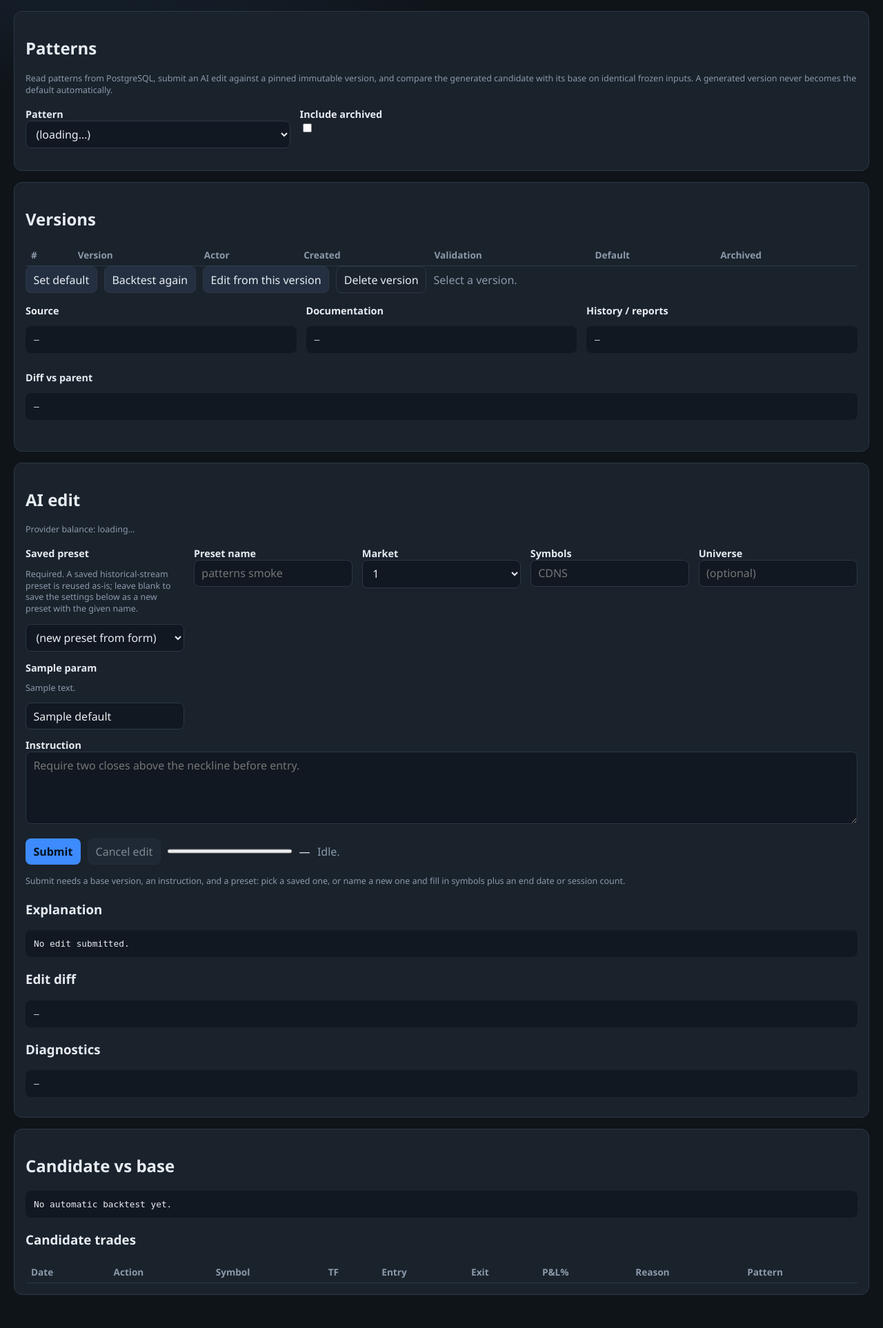
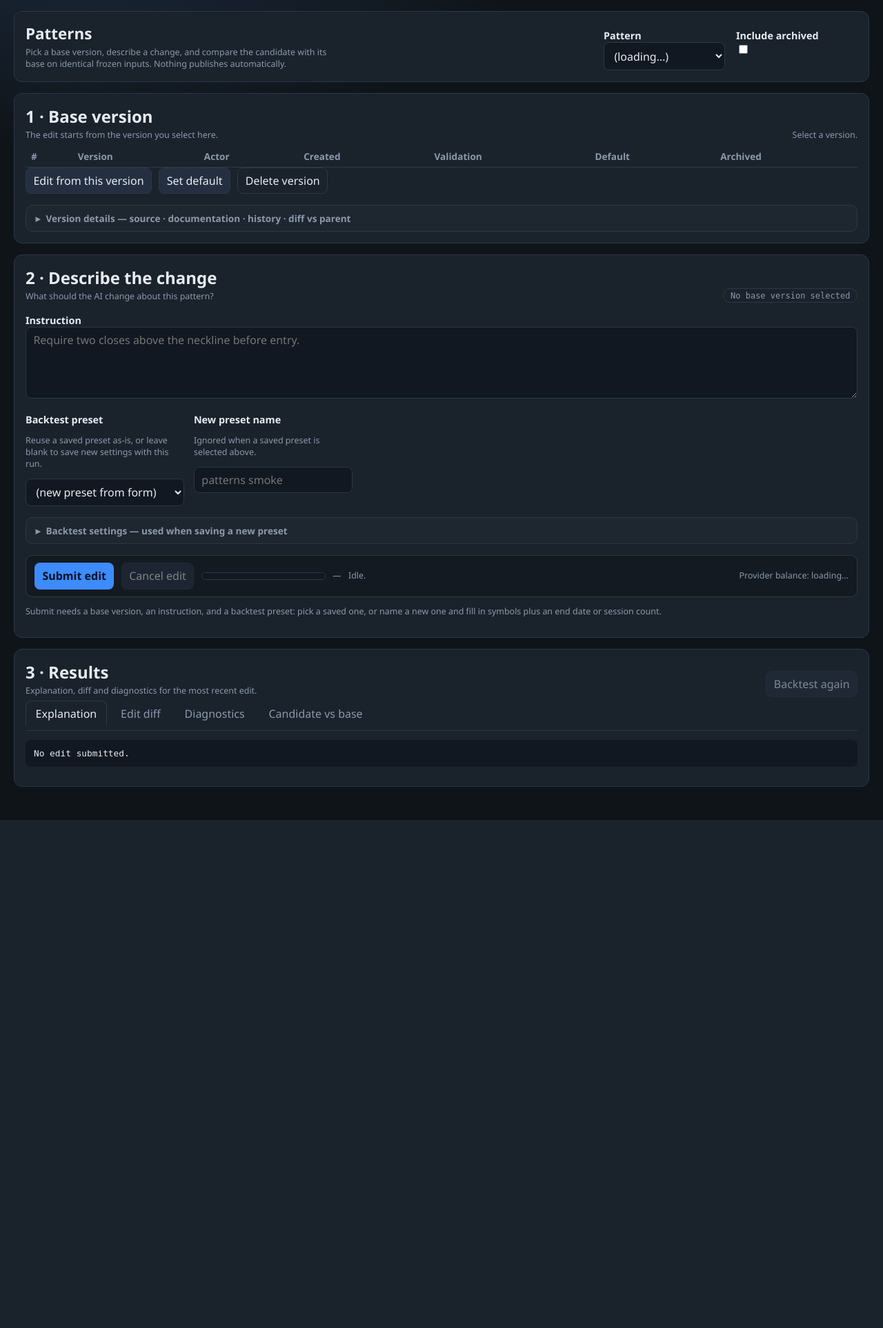
Before and after one commit to edos4/trading, a Python web app: template web/templates/patterns.html in a window 1280 px wide. Shown: the whole page at 69% size. After the commit the page ends 1189 px from the top, so only its background shows below. Run offline with Jinja, Linux system fonts and the light colour scheme; the template is opened without the code that fills it: most values are stand-ins (such as "Sample title", 1, 10 or a date in 2020); lists and menus that the app fills with data are empty.

Commit message:
Simplify patterns page

```diff
--- a/web/static/app.css
+++ b/web/static/app.css
@@ -226,12 +226,44 @@ th { color: var(--muted); font-weight: 600; position: sticky; top: 0; background
 .param input:not([type="checkbox"]):not([type="radio"]),
 .param select, .param textarea { width: 100%; min-width: 0; }
 .param input[type="checkbox"], .param input[type="radio"] { width: auto; }
+/* Version detail collapse: the raw source, documentation, history and diff are
+ * long and rarely needed, so they stay folded away until the row is expanded.
+ * Native <details> gives the toggle, keyboard support and find-in-page for free. */
+.details-collapse {
+  margin: 1rem 0 0;
+  border: 1px solid var(--border);
+  border-radius: 10px;
+  background: rgba(255, 255, 255, 0.02);
+}
+.details-collapse > summary {
+  display: flex;
+  align-items: center;
+  gap: 0.5rem;
+  padding: 0.55rem 0.85rem;
+  color: var(--muted);
+  font-size: 0.85rem;
+  font-weight: 600;
+  cursor: pointer;
+  user-select: none;
+  list-style: none;
+}
+.details-collapse > summary::-webkit-details-marker { display: none; }
+.details-collapse > summary::before {
+  content: "▸";
+  transition: transform 0.15s ease;
+}
+.details-collapse[open] > summary::before { transform: rotate(90deg); }
+.details-collapse > summary:hover { color: var(--text); }
+.details-collapse > summary:focus-visible { outline: 2px solid var(--accent); outline-offset: -2px; }
+/* A settings grid inside a disclosure gets the same inset as the detail grid. */
+.details-collapse > .param-grid { margin: 0; padding: 0.15rem 0.85rem 0.85rem; }
 /* Version detail: three readable panels, with the diff given the full width.
  * (auto-fill would leave the panels ~220px wide and the rest of the row empty.) */
 .detail-grid {
   display: grid;
   gap: 0.85rem;
-  margin: 1rem 0;
+  margin: 0;
+  padding: 0.15rem 0.85rem 0.85rem;
   grid-template-columns: repeat(3, minmax(0, 1fr));
 }
 .detail-grid .detail-diff { grid-column: 1 / -1; }
@@ -248,10 +280,50 @@ th { color: var(--muted); font-weight: 600; position: sticky; top: 0; background
   .detail-grid .detail-diff .summary { max-height: 320px; }
 }
 .param.dimmed { opacity: 0.45; }
-/* Patterns: the pattern/version picker is a short two-control row. */
-.param-grid.selector-grid { grid-template-columns: minmax(0, 24rem) minmax(0, 12rem); }
+/* ── Patterns page ─────────────────────────────────────────────────────
+ * A three-step flow (base version → change → results), so the operator never
+ * faces every control at once. */
+.page-head {
+  display: flex;
+  flex-wrap: wrap;
+  align-items: flex-end;
+  justify-content: space-between;
+  gap: 1rem;
+}
+.page-head h1 { margin: 0; font-size: 1.4rem; }
+.page-head-title { min-width: 0; }
+.page-head-title .muted { margin: 0.25rem 0 0; max-width: 62ch; }
+.page-head-controls { display: flex; flex-wrap: wrap; align-items: flex-start; gap: 1rem; }
+.page-head-controls .param { min-width: 11rem; }
+/* The version the edit starts from, carried next to the instruction. */
+.chip {
+  display: inline-flex;
+  align-items: center;
+  padding: 0.15rem 0.6rem;
+  border: 1px solid var(--border);
+  border-radius: 999px;
+  font-family: var(--mono);
+  font-size: 0.75rem;
+  color: var(--muted);
+  white-space: nowrap;
+}
+.chip.armed { color: var(--accent); border-color: #2d4d73; }
 /* Patterns: the instruction is the primary input, so give it a full row. */
 .param-grid .param-wide { grid-column: 1 / -1; }
+/* The commit row closes the change step. It stays in flow: a sticky bar
+ * overlays the settings grid it is meant to commit. */
+.commit-bar {
+  display: flex;
+  flex-wrap: wrap;
+  align-items: center;
+  gap: 0.65rem;
+  margin-top: 1rem;
+  padding: 0.65rem 0.75rem;
+  background: rgba(15, 20, 25, 0.55);
+  border: 1px solid var(--border);
+  border-radius: 10px;
+}
+.commit-bar .spacer { flex: 1; }
 .ab-box {
   margin: 0.75rem 0;
   padding: 0.75rem;
@@ -261,7 +333,19 @@ th { color: var(--muted); font-weight: 600; position: sticky; top: 0; background
   font-size: 0.8rem;
   white-space: pre-wrap;
 }
-progress { width: 180px; height: 0.7rem; }
+/* The UA track is near-white, which reads as a full bar on dark panels.
+ * `appearance: none` is required before the track/fill pseudos take hold. */
+progress {
+  width: 180px;
+  height: 0.7rem;
+  appearance: none;
+  -webkit-appearance: none;
+  border: none;
+  background: transparent;
+}
+progress::-webkit-progress-bar { background: #111821; border: 1px solid var(--border); border-radius: 999px; }
+progress::-webkit-progress-value { background: var(--accent); border-radius: 999px; }
+progress::-moz-progress-bar { background: var(--accent); border-radius: 999px; }
 .gain { color: var(--ok); }
 .loss { color: var(--danger); }
 
@@ -563,7 +647,6 @@ img, video, canvas, pre, table { max-width: 100%; }
   h2 { font-size: 1.1rem; }
   .panel { padding: 0.8rem; border-radius: 10px; }
   .param-grid { grid-template-columns: 1fr; gap: 0.7rem; margin: 0.75rem 0; }
-  .param-grid.selector-grid { grid-template-columns: 1fr; }
   .param input, .param select, .param textarea, textarea { width: 100%; min-width: 0; }
   .summary { max-height: 220px; font-size: 0.74rem; }
   .table-wrap { max-height: 60vh; }
--- a/web/static/patterns.js
+++ b/web/static/patterns.js
@@ -41,6 +41,54 @@
   }
 
   function setStatus(text) { $("pat-action-status").textContent = text; }
+
+  // The backtest settings only apply when saving a new preset, so they stay
+  // folded (and hidden) while a saved preset is selected.
+  function openSettings() {
+    const box = $("pat-settings");
+    if (box) box.open = true;
+  }
+
+  function syncPresetMode() {
+    const box = $("pat-settings");
+    const preset = $("pat-preset");
+    if (!box || !preset) return;
+    const usingSaved = !!preset.value;
+    box.hidden = usingSaved;
+    if (usingSaved) box.open = false;
+  }
+
+  function setBaseChip(isDefault) {
+    const chip = $("pat-base");
+    if (!chip) return;
+    if (state.versionId) {
+      chip.textContent = "Base " + state.versionId.slice(0, 8) + (isDefault ? " · default" : "");
+      chip.classList.add("armed");
+    } else {
+      chip.textContent = "No base version selected";
+      chip.classList.remove("armed");
+    }
+  }
+
+  function initResultsTabs() {
+    const root = $("pat-results");
+    if (!root) return;
+    root.querySelectorAll(".tab").forEach((btn) => {
+      btn.addEventListener("click", () => {
+        const name = btn.dataset.tab;
+        root.querySelectorAll(".tab").forEach((b) => {
+          const on = b === btn;
+          b.classList.toggle("active", on);
+          b.setAttribute("aria-selected", on ? "true" : "false");
+        });
+        root.querySelectorAll(".tab-panel").forEach((panel) => {
+          const on = panel.id === "pat-tab-" + name;
+          panel.classList.toggle("active", on);
+          panel.hidden = !on;
+        });
+      });
+    });
+  }
 
   // Form problems are shown next to Submit (the version-list status is far away
   // and made a blocked submit look like nothing happened).
@@ -191,6 +239,7 @@
       replacement.appendChild(opt);
     });
     replacement.hidden = !(isDefault && others.length);
+    setBaseChip(isDefault);
     setStatus(isDefault
       ? "Current default. Deleting it requires a replacement."
       : "Selected version " + (state.versionId || "").slice(0, 8));
@@ -337,6 +386,9 @@
     const presetName = $("pat-preset-name").value.trim();
     const problem = submitProblem(instruction, presetId, presetName);
     if (problem) {
+      // A blocked submit that names a new-preset field is invisible while the
+      // settings are folded, so reveal them before showing the reason.
+      if (!presetId) openSettings();
       formError(problem);
       return;
     }
@@ -578,6 +630,7 @@
     });
     const preset = $("pat-preset");
     preset.addEventListener("change", () => {
+      syncPresetMode();
       if (!preset.value) return;
       const chosen = state.presets.find((p) => p.preset_id === preset.value);
       if (!chosen) return;
@@ -587,6 +640,8 @@
       if ($("pat-initial_capital")) $("pat-initial_capital").value = s.execution.initial_capital;
       $("pat-preset-name").value = chosen.name;
     });
+    initResultsTabs();
+    syncPresetMode();
     $("pat-start_date").value = $("pat-start_date").value || window.TB_STREAM_START || "";
     await loadCatalog();
     await loadPresets();
--- a/web/templates/base.html
+++ b/web/templates/base.html
@@ -4,7 +4,7 @@
   <meta charset="utf-8" />
   <meta name="viewport" content="width=device-width, initial-scale=1" />
   <title>{% block title %}Trading Bot{% endblock %}</title>
-  <link rel="stylesheet" href="/static/app.css?v=20" />
+  <link rel="stylesheet" href="/static/app.css?v=23" />
 </head>
 <body>
   {% if user %}
--- a/web/templates/patterns.html
+++ b/web/templates/patterns.html
@@ -1,14 +1,15 @@
 {% extends "base.html" %}
 {% block title %}Patterns — Trading Bot{% endblock %}
 {% block content %}
-<section class="panel">
+<section class="panel page-head">
+  <div class="page-head-title">
     <h1>Patterns</h1>
     <p class="muted small">
-    Read patterns from PostgreSQL, submit an AI edit against a pinned immutable
-    version, and compare the generated candidate with its base on identical
-    frozen inputs. A generated version never becomes the default automatically.
+      Pick a base version, describe a change, and compare the candidate with its
+      base on identical frozen inputs. Nothing publishes automatically.
     </p>
-  <div class="param-grid selector-grid">
+  </div>
+  <div class="page-head-controls">
     <div class="param">
       <label for="pat-pattern"><strong>Pattern</strong></label>
       <select id="pat-pattern"><option value="">(loading…)</option></select>
@@ -21,7 +22,13 @@
 </section>
 
 <section class="panel">
-  <h2>Versions</h2>
+  <div class="blotter-head">
+    <div>
+      <h2>1 · Base version</h2>
+      <p class="muted small">The edit starts from the version you select here.</p>
+    </div>
+    <span id="pat-action-status" class="muted small">Select a version.</span>
+  </div>
   <div class="table-wrap">
     <table id="pat-versions">
       <thead>
@@ -33,14 +40,14 @@
       <tbody></tbody>
     </table>
   </div>
-  <div class="toolbar">
+  <div class="toolbar version-actions">
+    <button class="btn" id="pat-editfrom" type="button">Edit from this version</button>
     <button class="btn" id="pat-default" type="button">Set default</button>
-    <button class="btn" id="pat-again" type="button">Backtest again</button>
-    <button class="btn" id="pat-editfrom" type="button">Edit from this version</button>
     <button class="btn ghost" id="pat-delete" type="button">Delete version</button>
     <select id="pat-replacement" hidden></select>
-    <span id="pat-action-status" class="muted">Select a version.</span>
   </div>
+  <details class="details-collapse">
+    <summary>Version details — source · documentation · history · diff vs parent</summary>
     <div class="detail-grid">
       <div class="param detail-source">
         <label for="pat-source"><strong>Source</strong></label>
@@ -59,24 +66,41 @@
         <pre id="pat-diff" class="summary">—</pre>
       </div>
     </div>
+  </details>
 </section>
 
 <section class="panel">
-  <h2>AI edit</h2>
-  <p id="pat-balance" class="muted small">Provider balance: loading…</p>
+  <div class="blotter-head">
+    <div>
+      <h2>2 · Describe the change</h2>
+      <p class="muted small">What should the AI change about this pattern?</p>
+    </div>
+    <span id="pat-base" class="chip">No base version selected</span>
+  </div>
   <div class="param-grid">
+    <div class="param param-wide">
+      <label for="pat-instruction"><strong>Instruction</strong></label>
+      <textarea id="pat-instruction" rows="4"
+                placeholder="Require two closes above the neckline before entry."></textarea>
+    </div>
+  </div>
+  <div class="param-grid preset-grid">
     <div class="param">
-      <label for="pat-preset"><strong>Saved preset</strong></label>
+      <label for="pat-preset"><strong>Backtest preset</strong></label>
       <p class="muted small">
-        Required. A saved historical-stream preset is reused as-is; leave blank to
-        save the settings below as a new preset with the given name.
+        Reuse a saved preset as-is, or leave blank to save new settings with this run.
       </p>
       <select id="pat-preset"><option value="">(new preset from form)</option></select>
     </div>
     <div class="param">
-      <label for="pat-preset-name"><strong>Preset name</strong></label>
+      <label for="pat-preset-name"><strong>New preset name</strong></label>
+      <p class="muted small">Ignored when a saved preset is selected above.</p>
       <input id="pat-preset-name" type="text" placeholder="patterns smoke" />
     </div>
+  </div>
+  <details class="details-collapse" id="pat-settings">
+    <summary>Backtest settings — used when saving a new preset</summary>
+    <div class="param-grid">
       <div class="param">
         <label for="pat-market"><strong>Market</strong></label>
         <select id="pat-market">
@@ -119,35 +143,49 @@
       </div>
       {% endif %}
       {% endfor %}
-    <div class="param param-wide">
-      <label for="pat-instruction"><strong>Instruction</strong></label>
-      <textarea id="pat-instruction" rows="4"
-                placeholder="Require two closes above the neckline before entry."></textarea>
     </div>
-  </div>
-  <div class="toolbar">
-    <button class="btn primary" id="pat-submit" type="button">Submit</button>
+  </details>
+  <div class="commit-bar">
+    <button class="btn primary" id="pat-submit" type="button">Submit edit</button>
     <button class="btn" id="pat-cancel" type="button" disabled>Cancel edit</button>
     <progress id="pat-progress" max="100" value="0"></progress>
-    <span id="pat-pct">—</span>
-    <span id="pat-state" class="muted">Idle.</span>
-    <span id="pat-job-id" class="muted"></span>
+    <span id="pat-pct" class="muted small">—</span>
+    <span id="pat-state" class="muted small">Idle.</span>
+    <span id="pat-job-id" class="muted small"></span>
+    <span class="spacer"></span>
+    <span id="pat-balance" class="muted small">Provider balance: loading…</span>
   </div>
   <p class="muted small" id="pat-submit-hint">
-    Submit needs a base version, an instruction, and a preset: pick a saved one,
-    or name a new one and fill in symbols plus an end date or session count.
+    Submit needs a base version, an instruction, and a backtest preset: pick a
+    saved one, or name a new one and fill in symbols plus an end date or session count.
   </p>
   <pre id="pat-error" class="summary error" hidden></pre>
-  <h3>Explanation</h3>
+</section>
+
+<section class="panel" id="pat-results">
+  <div class="blotter-head">
+    <div>
+      <h2>3 · Results</h2>
+      <p class="muted small">Explanation, diff and diagnostics for the most recent edit.</p>
+    </div>
+    <button class="btn" id="pat-again" type="button" disabled>Backtest again</button>
+  </div>
+  <div class="tabs" role="tablist">
+    <button class="tab active" type="button" data-tab="explanation" role="tab" aria-selected="true">Explanation</button>
+    <button class="tab" type="button" data-tab="diff" role="tab" aria-selected="false">Edit diff</button>
+    <button class="tab" type="button" data-tab="diagnostics" role="tab" aria-selected="false">Diagnostics</button>
+    <button class="tab" type="button" data-tab="comparison" role="tab" aria-selected="false">Candidate vs base</button>
+  </div>
+  <section class="tab-panel active" id="pat-tab-explanation">
     <pre id="pat-explanation" class="summary">No edit submitted.</pre>
-  <h3>Edit diff</h3>
+  </section>
+  <section class="tab-panel" id="pat-tab-diff" hidden>
     <pre id="pat-edit-diff" class="summary">—</pre>
-  <h3>Diagnostics</h3>
+  </section>
+  <section class="tab-panel" id="pat-tab-diagnostics" hidden>
     <pre id="pat-diagnostics" class="summary">—</pre>
   </section>
-
-<section class="panel">
-  <h2>Candidate vs base</h2>
+  <section class="tab-panel" id="pat-tab-comparison" hidden>
     <pre id="pat-comparison" class="summary">No automatic backtest yet.</pre>
     <h3>Candidate trades</h3>
     <div class="table-wrap">
@@ -162,6 +200,7 @@
       </table>
     </div>
   </section>
+</section>
 {% endblock %}
 {% block scripts %}
 <script>
@@ -170,5 +209,5 @@
   window.TB_DEFAULT_MARKET = {{ default_market | tojson }};
   window.TB_STREAM_START = {{ stream_start_default | tojson }};
 </script>
-<script src="/static/patterns.js?v=4"></script>
+<script src="/static/patterns.js?v=5"></script>
 {% endblock %}
```
Lines whose indentation alone changed are shown as unchanged.
